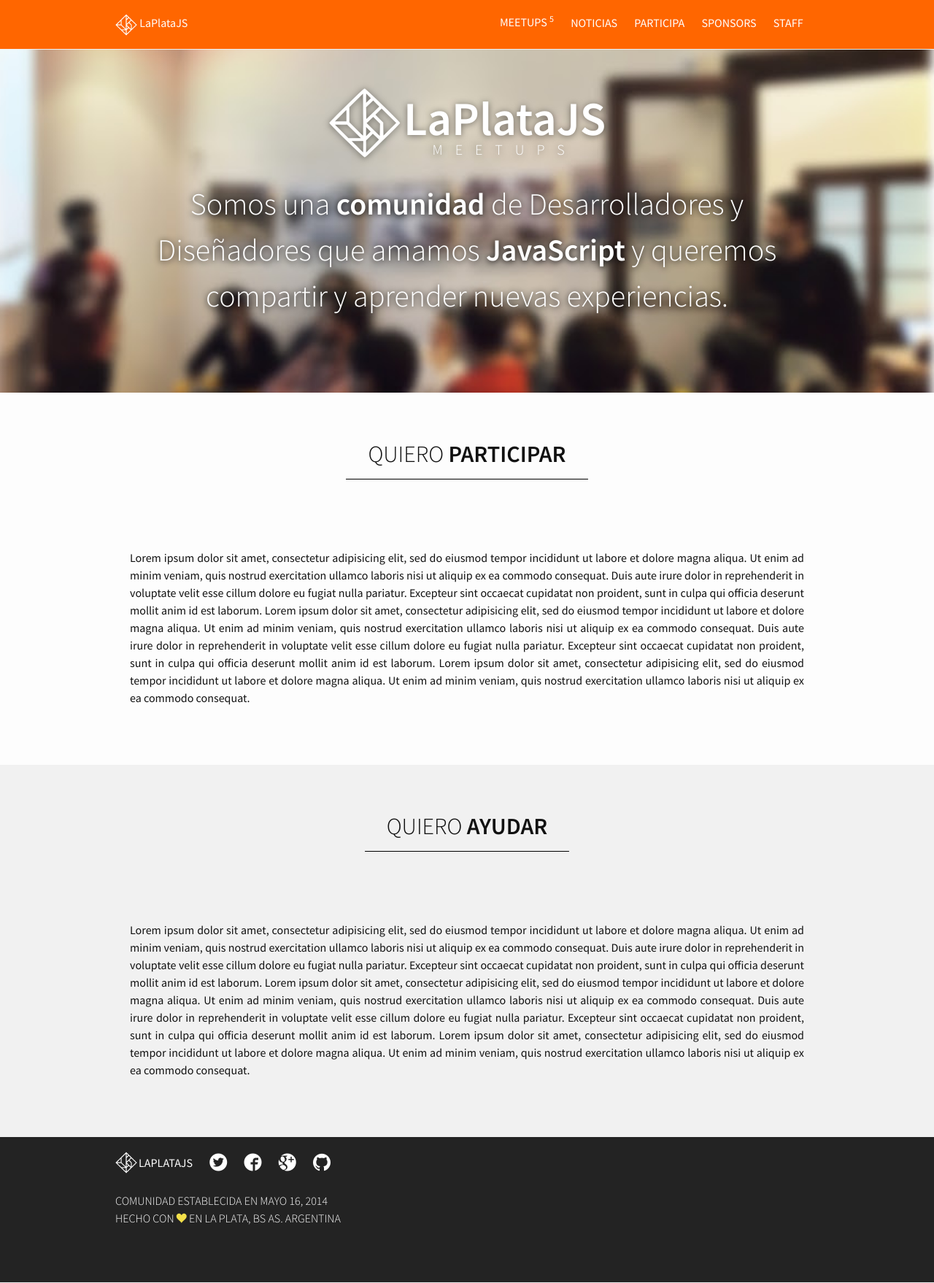
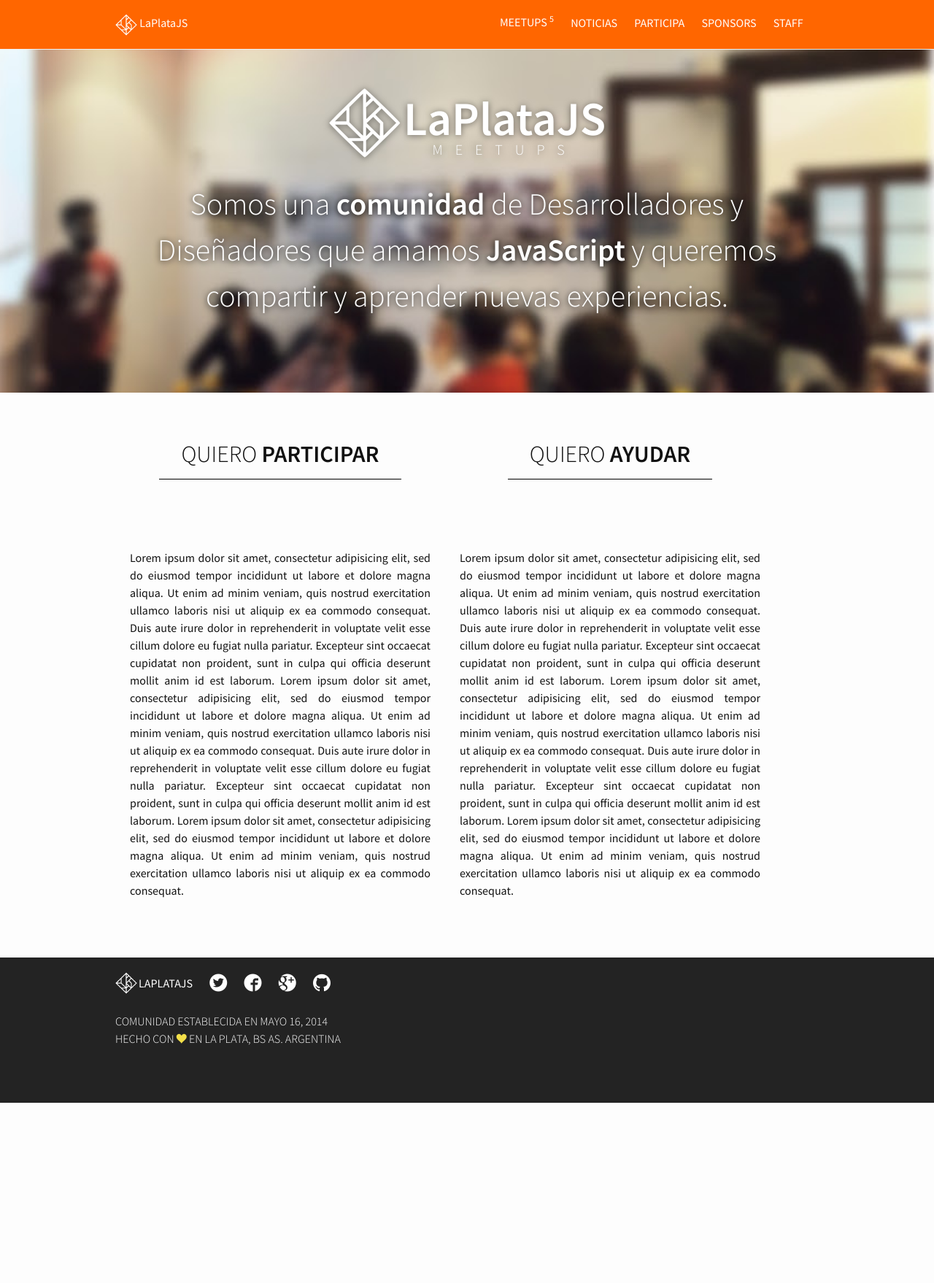
Before and after one commit to laplatajs/laplatajs.github.io, a Jekyll site: the page built from index.html, in a window 1280 px wide. Shown: the whole page at 73% size. Built offline with Jekyll 4.4.1, drawn with Linux system fonts in a browser that asks for light colours; after the commit the page ends 1512 px from its top, so only the background shows below that.

Commit message:
columns desktop only

```diff
--- a/_layouts/main.html
+++ b/_layouts/main.html
@@ -13,30 +13,24 @@
           {{ content }}
         </section>
       </article>
-
-      <!-- <div class="content-cols"> -->
+      <article class="wide cols">
+        <div class="wrapper">
+        <!-- {% cycle 'odd', 'even' %}  -->
         {% for post in site.categories.main reversed %}
-        <article class="wide {% cycle 'odd', 'even' %} {{ post.cls }}">
-          <section class="wrapper">
+          <section class="{{ post.cls }}">
             {% if post.showTitle != false %}
             <div class="title">
-              <!-- <div class="boxed"> -->
                 {{ post.title | markdownify }}
-  <!--             {% assign words = post.title | split:&nbsp; %}
-              {% for word in words %}
-                <span class="{% cycle 'light', 'bold' %}">{{word}}</span>
-              {% endfor %}
-   -->
-              <!-- </div> -->
             </div>
             {% endif %}
             <div class="content">
             {{post.content}}
             </div>
           </section>
-        </article>
+
         {% endfor %}
-      <!-- </div> -->
+        </div>
+      </article>
     </main>
     {% include footer.html %}
   </body>
--- a/resources/css/main.scss
+++ b/resources/css/main.scss
@@ -78,8 +78,20 @@
         strong {
             font-weight: 600;
         }
+    }
+}
 
+article.cols {
+    section {
+        @include desktop {
+            float: left;
+            // 2 cols
+            max-width: -webkit-calc(#{$desktop-width} / 2 - (#{$spacing-unit} * 2));
+            max-width:         calc(#{$desktop-width} / 2 - (#{$spacing-unit} * 2));
+        }
     }
+
+
 }
 
 section {
```
